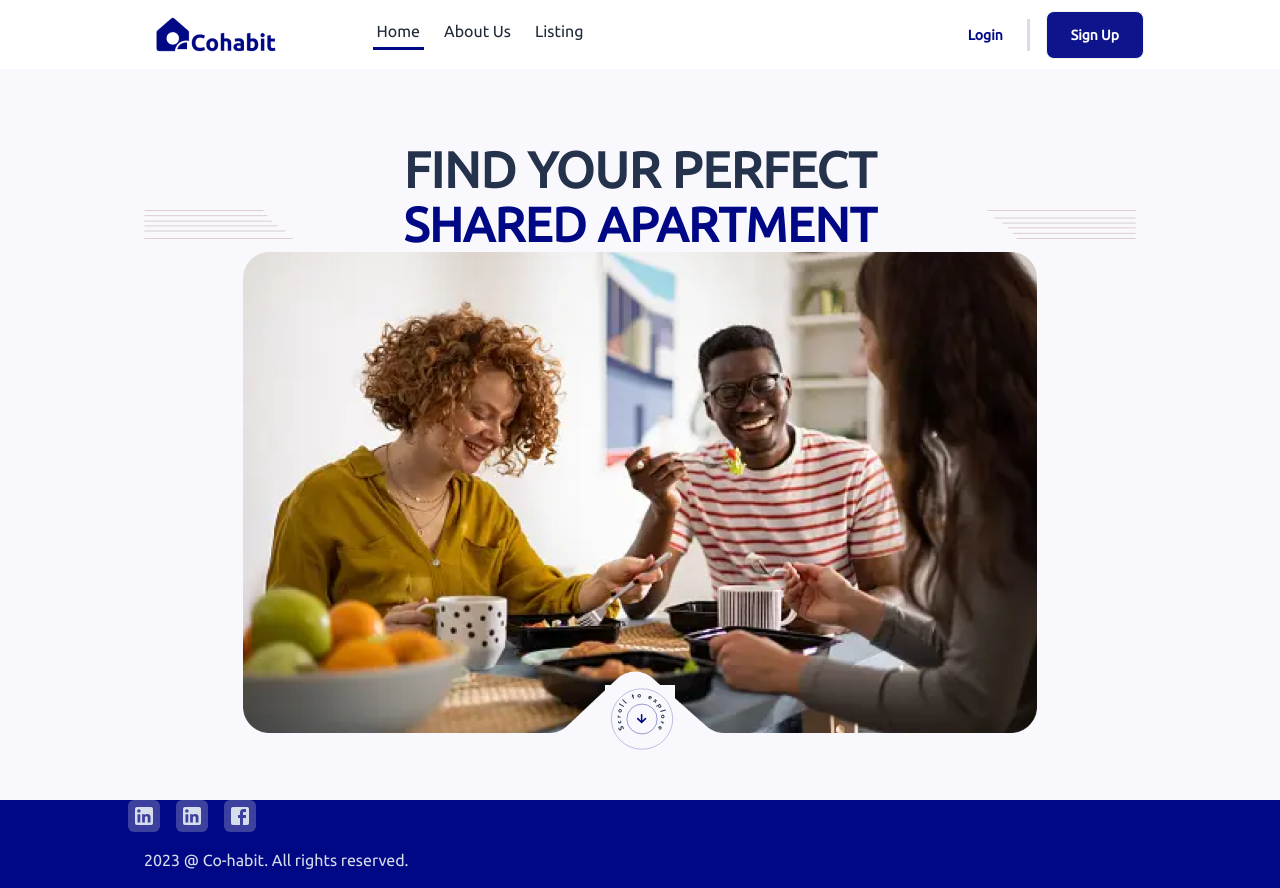
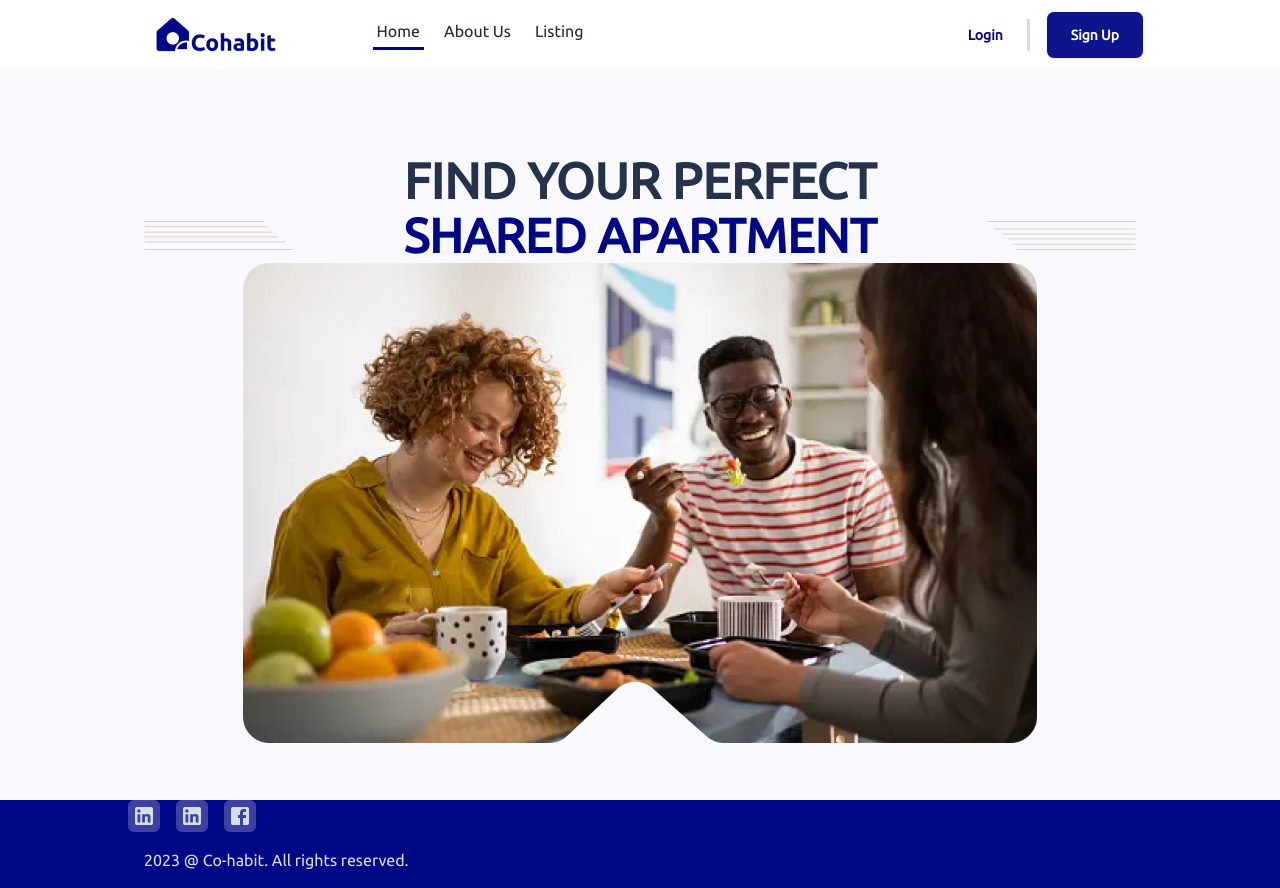
Before and after one commit to lazynerd-studios/Co-Habit-Landing, a React (Vite) app: page / in a window 1280 px wide. Built offline with nearby package versions, Linux system fonts and the light colour scheme.

Commit message:
Update Home.jsx

```diff
--- a/src/Components/Home/Home.jsx
+++ b/src/Components/Home/Home.jsx
@@ -3,7 +3,7 @@ import { motion } from "framer-motion";
 import Left from "../../assets/left.svg"
 import Right from "../../assets/right.svg"
 import HeroImage from "../../assets/hero-image.png"
-import Ellipse from "../../assets/Ellipse 1.svg"
+import Ellipse from "../../assets/Ellipse 1.png"
 
 const animationConfiguration = {
   initial: { opacity: 0 },
@@ -34,7 +34,7 @@ const Home = () => {
               </span>
               <span className="">
                 <img src={HeroImage} className="laptop:max-w-[80%] z-10 w-full mx-auto" alt="Hero Image" />
-                <img src={Ellipse} className="mx-auto z-[2] -mt-12 w-[7%]" alt="Ellipse" />
+                {/* <img src={Ellipse} className="mx-auto z-[2] -mt-12 w-[8%]" alt="Ellipse" /> */}
               </span>
               {/* <button className="btn rounded-none normal-case py-2 px-6 font-bold text-[1.125rem] bg-[#010886f1] hover:bg-[#010886] text-white hover:text-white">Search</button> */}
             </div>
```
